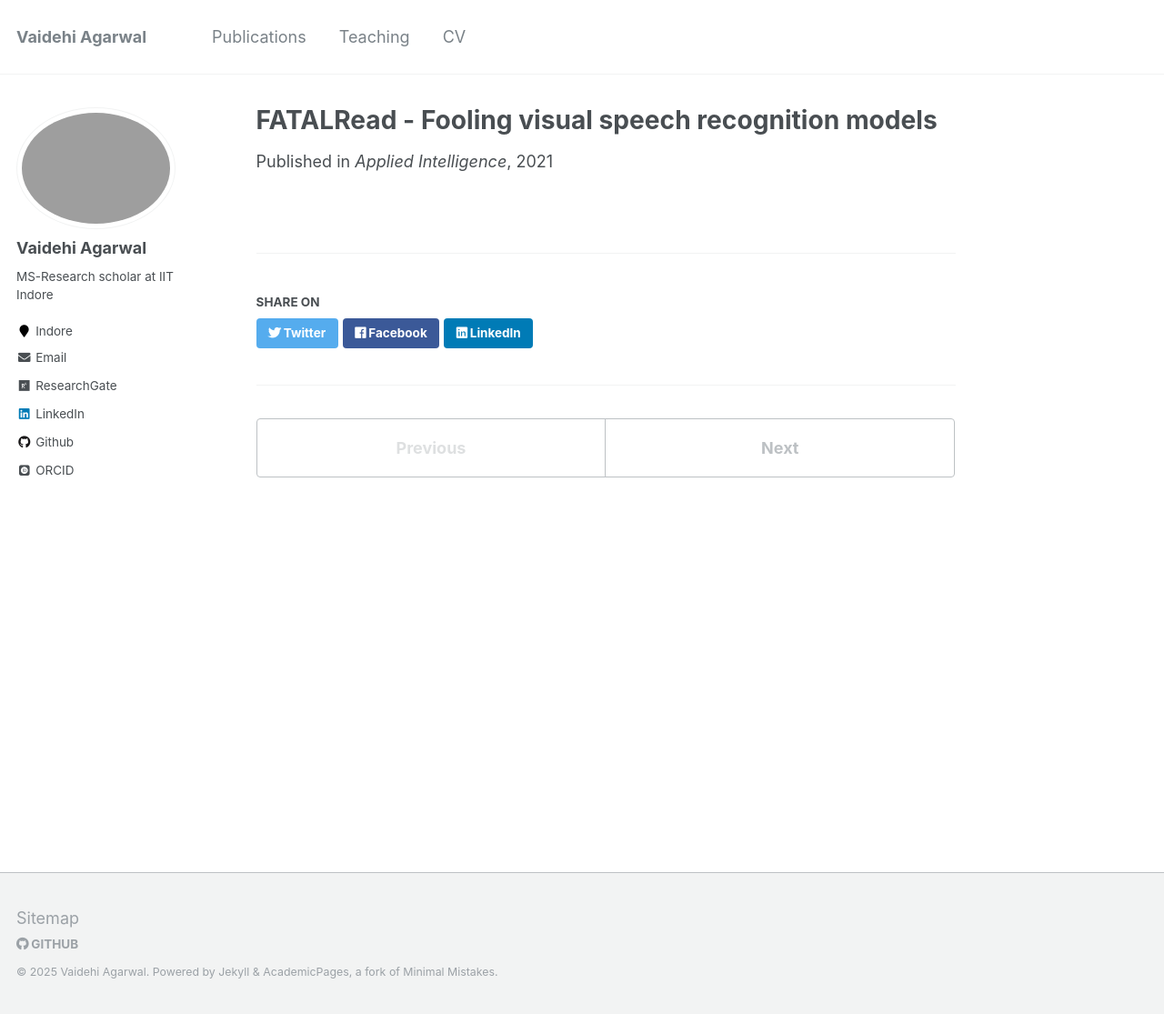
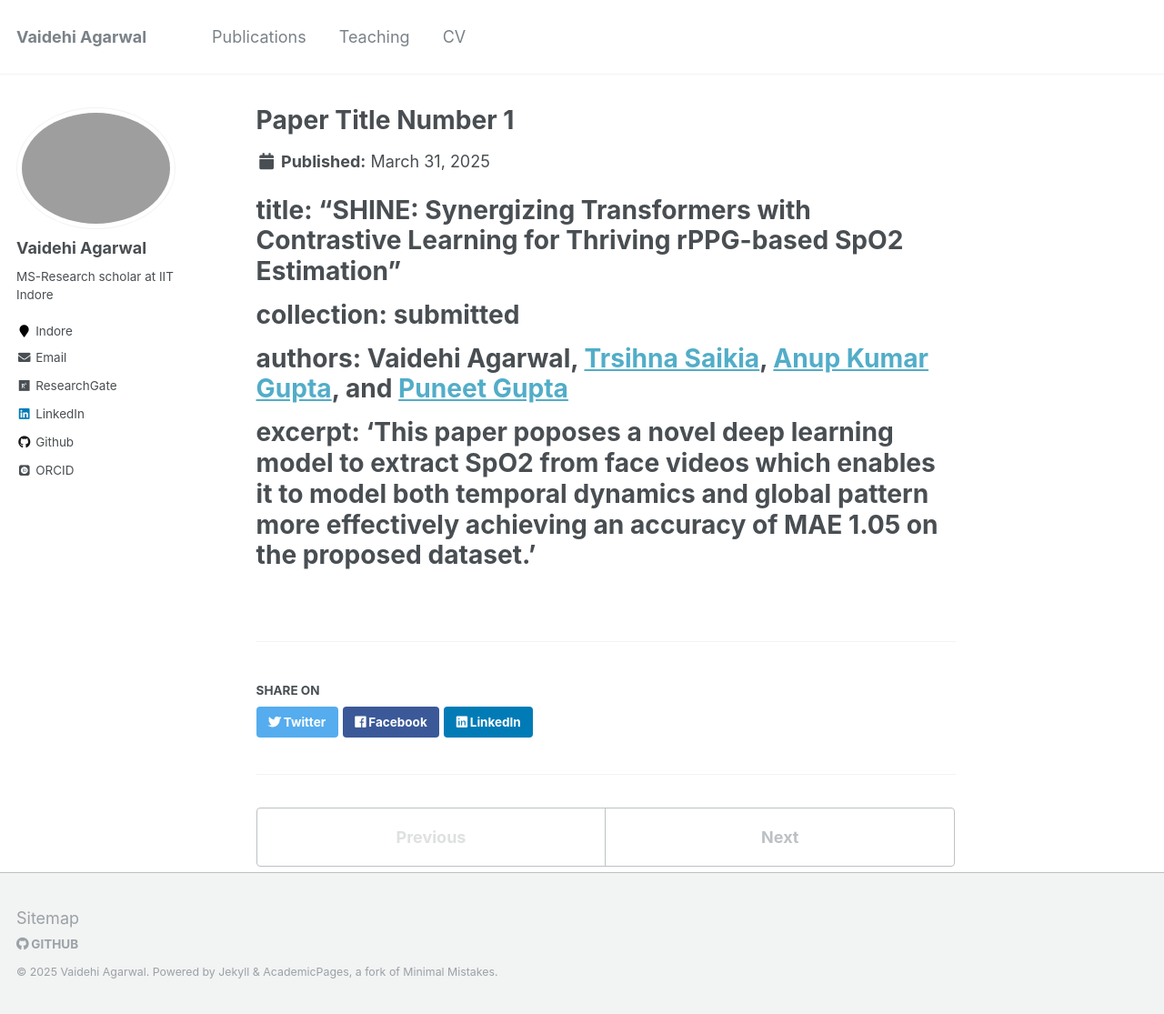
Before and after one commit to Vaidehi0910/Vaidehi0910.github.io, a Jekyll site: the page built from _publications/paper-title-number-1.md, in a window 1280 px wide and 1115 px high. Shown: the whole window at 91% size. Built offline with Jekyll 4.4.1, drawn with Linux system fonts in a browser that asks for light colours; some web fonts are replaced.

Commit message:
Updated Publication

```diff
--- a/_publications/paper-title-number-1.md
+++ b/_publications/paper-title-number-1.md
@@ -1,14 +1,22 @@
 ---
-title: "FATALRead - Fooling visual speech recognition models"
-collection: publications
-authors: <strong>Anup Kumar Gupta</strong>, [Puneet Gupta](https://scholar.google.co.in/citations?hl=en&user=yUB8lNsAAAAJ&view_op=list_works&sortby=pubdate), and [Esa Rahtu](https://esa.rahtu.fi/)
-excerpt: 'This paper poposes a novel adversarial attack on the state-of-the-art VSR models with a 100% attack success rate. The algorithm was able to circumvent popular transformation defences with an attack success rate of more than 99%.'
-date: 2021-10-01
-venue: 'Applied Intelligence'
-paperurl: 'http://dx.doi.org/10.1007/s10489-021-02846-w'
+# title: "FATALRead - Fooling visual speech recognition models"
+# collection: publications
+# authors: <strong>Anup Kumar Gupta</strong>, [Puneet Gupta](https://scholar.google.co.in/citations?hl=en&user=yUB8lNsAAAAJ&view_op=list_works&sortby=pubdate), and [Esa Rahtu](https://esa.rahtu.fi/)
+# excerpt: 'This paper poposes a novel adversarial attack on the state-of-the-art VSR models with a 100% attack success rate. The algorithm was able to circumvent popular transformation defences with an attack success rate of more than 99%.'
+# date: 2021-10-01
+# venue: 'Applied Intelligence'
+# paperurl: 'http://dx.doi.org/10.1007/s10489-021-02846-w'
 ---
 <!-- This paper is about the number 1. The number 2 is left for future work. -->
 
 <!-- [Download paper here](http://academicpages.github.io/files/paper1.pdf) -->
 
 <!-- Recommended citation: Your Name, You. (2009). "Paper Title Number 1." <i>Journal 1</i>. 1(1). -->
+
+# title: "SHINE: Synergizing Transformers with Contrastive Learning for Thriving rPPG-based SpO2 Estimation"
+# collection: submitted
+# authors: <strong>Vaidehi Agarwal</strong>, [Trsihna Saikia](https://scholar.google.com/citations?user=G6G8ir0AAAAJ&hl=en), [Anup Kumar Gupta](https://scholar.google.com/citations?user=yNhpJTAAAAAJ&hl=en), and [Puneet Gupta](https://scholar.google.co.in/citations?hl=en&user=yUB8lNsAAAAJ&view_op=list_works&sortby=pubdate)
+# excerpt: 'This paper poposes a novel deep learning model to extract SpO2 from face videos which enables it to model both temporal dynamics and global pattern more effectively achieving an accuracy of MAE 1.05 on the proposed dataset.'
+<!-- # date: 2021-10-01 -->
+<!-- # venue: 'Applied Intelligence' -->
+<!-- # paperurl: 'http://dx.doi.org/10.1007/s10489-021-02846-w' -->
```
Also changed, not shown: _pages/teachings.md (+1 -1 lines).
